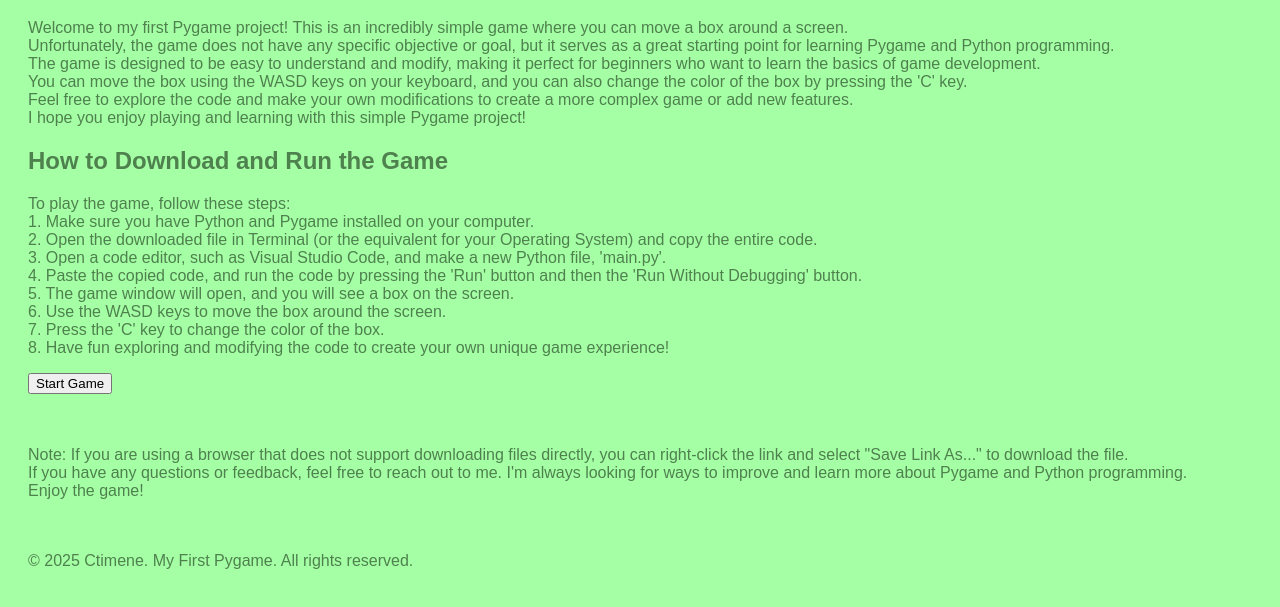
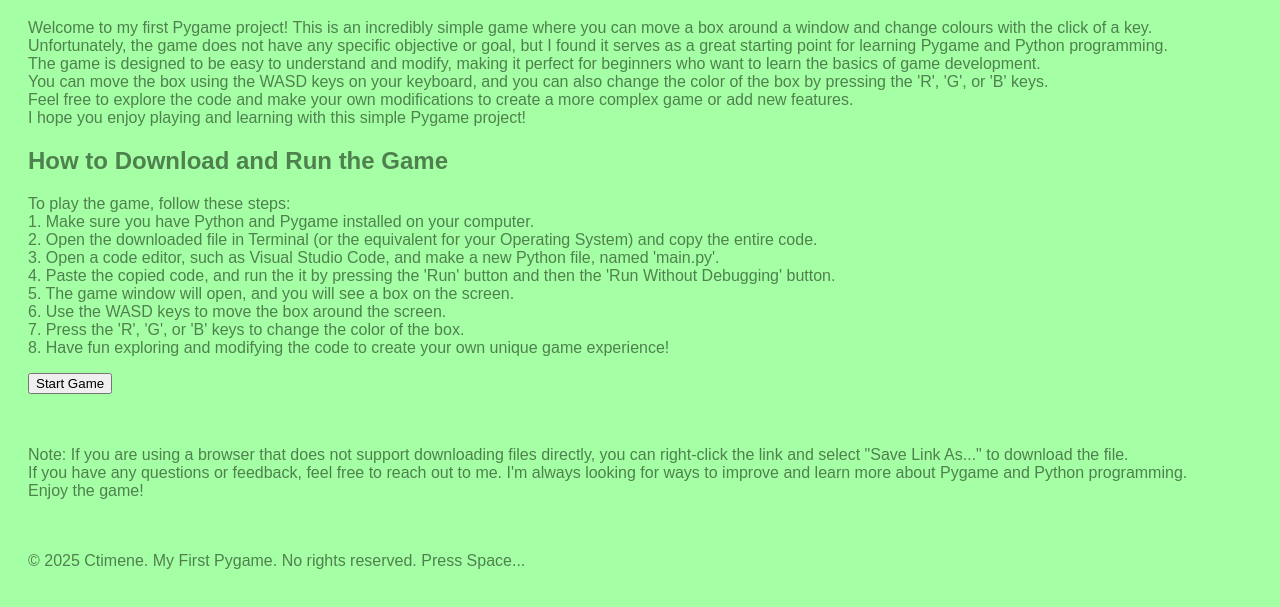
Before and after one commit to Ctimene/First-Attempt-Game, a plain HTML site: page index.html in a window 1280 px wide. Shown: the part 89-696 px from the top of the page. Drawn offline with Linux system fonts and the light colour scheme; a script that the page names is missing.

Commit message:
Update  to Text on Website

```diff
--- a/index.html
+++ b/index.html
@@ -12,10 +12,10 @@
     <body>
         <div class="container">
             <h1>My First Pygame</h1>
-            <p>Welcome to my first Pygame project! This is an incredibly simple game where you can move a box around a screen.<br>
-                Unfortunately, the game does not have any specific objective or goal, but it serves as a great starting point for learning Pygame and Python programming.<br>
+            <p>Welcome to my first Pygame project! This is an incredibly simple game where you can move a box around a window and change colours with the click of a key.<br>
+                Unfortunately, the game does not have any specific objective or goal, but I found it serves as a great starting point for learning Pygame and Python programming.<br>
                 The game is designed to be easy to understand and modify, making it perfect for beginners who want to learn the basics of game development.<br>
-                You can move the box using the WASD keys on your keyboard, and you can also change the color of the box by pressing the 'C' key.<br>
+                You can move the box using the WASD keys on your keyboard, and you can also change the color of the box by pressing the 'R', 'G', or 'B' keys.<br>
                 Feel free to explore the code and make your own modifications to create a more complex game or add new features.<br>
                 I hope you enjoy playing and learning with this simple Pygame project!<br></p>
 
@@ -23,11 +23,11 @@
             <p>To play the game, follow these steps:<br>
                     1. Make sure you have Python and Pygame installed on your computer.<br>
                     2. Open the downloaded file in Terminal (or the equivalent for your Operating System) and copy the entire code.<br>
-                    3. Open a code editor, such as Visual Studio Code, and make a new Python file, 'main.py'.<br>
-                    4. Paste the copied code, and run the code by pressing the 'Run' button and then the 'Run Without Debugging' button.<br>
+                    3. Open a code editor, such as Visual Studio Code, and make a new Python file, named 'main.py'.<br>
+                    4. Paste the copied code, and run the it by pressing the 'Run' button and then the 'Run Without Debugging' button.<br>
                     5. The game window will open, and you will see a box on the screen.<br>
                     6. Use the WASD keys to move the box around the screen.<br>
-                    7. Press the 'C' key to change the color of the box.<br>
+                    7. Press the 'R', 'G', or 'B' keys to change the color of the box.<br>
                     8. Have fun exploring and modifying the code to create your own unique game experience!<br></p>
             <a href="main.py" id="start-link">
                 <button id="start-game">Start Game</button>
@@ -41,6 +41,6 @@
         <script src="script.js"></script>
     </body>
     <footer>
-        <p><br><br>© 2025 Ctimene. My First Pygame. All rights reserved.</p>
+        <p><br><br>© 2025 Ctimene. My First Pygame. No rights reserved. Press Space...</p>
     </footer>
 </html>
```
